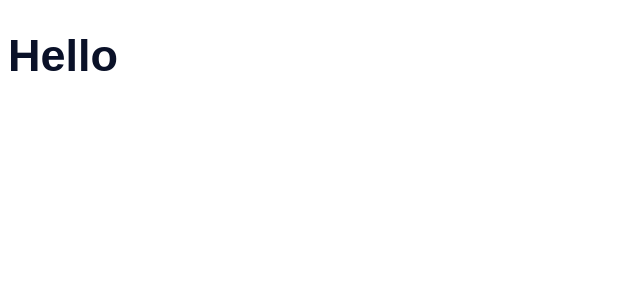
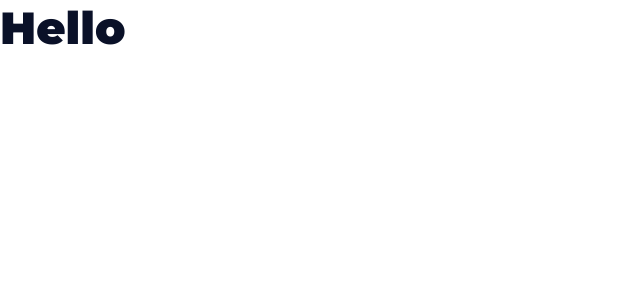
Before and after one commit to wesquel/lading-page-react, a React (Create React App) app: page / in a window 1280 px wide. Shown: the top 300 px of the page, without its empty margins (0-640 px from the left). Built offline with nearby package versions, Linux system fonts and the light colour scheme.

Commit message:
removendo @link para dentro do html

```diff
--- a/public/index.html
+++ b/public/index.html
@@ -2,6 +2,9 @@
 <html lang="en">
   <head>
     <meta charset="utf-8" />
+
+    <link href="https://fonts.googleapis.com/css2?family=Montserrat:ital,wght@0,900;1,900&family=Open+Sans:ital,wght@0,400;0,700;1,400;1,700&display=swap" rel="stylesheet"> <link rel="stylesheet" href="https://fonts.googleapis.com/css2?family=Montserrat:ital,wght@0,900;1,900&family=Open+Sans:ital,wght@0,400;0,700;1,400;1,700&display=swap">
+
     <link rel="icon" href="%PUBLIC_URL%/favicon.ico" />
     <meta name="viewport" content="width=device-width, initial-scale=1" />
     <meta name="theme-color" content="#000000" />
--- a/src/styles/global-styles.js
+++ b/src/styles/global-styles.js
@@ -3,10 +3,10 @@ import { theme } from "./theme";
 
 export const GlobalStyles = createGlobalStyle`
 
-  @import url('https://fonts.googleapis.com/css2?family=Montserrat:ital,wght@0,900;1,900&family=Open+Sans:ital,wght@0,400;0,700;1,400;1,700&display=swap');
-
-  * {
-
+* {
+    margin: 0;
+    padding: 0;
+    box-sizing: border-box;
   }
 
   html {
@@ -17,7 +17,7 @@ export const GlobalStyles = createGlobalStyle`
     font-family: ${({ theme }) => theme.fonts.family.default};
   }
 
-  h1 {
+  h1,h2,h3,h4,h5,h6 {
     font-size: 4.5rem;
     font-family: ${({ theme }) => theme.fonts.family.secondary};
   }
```
